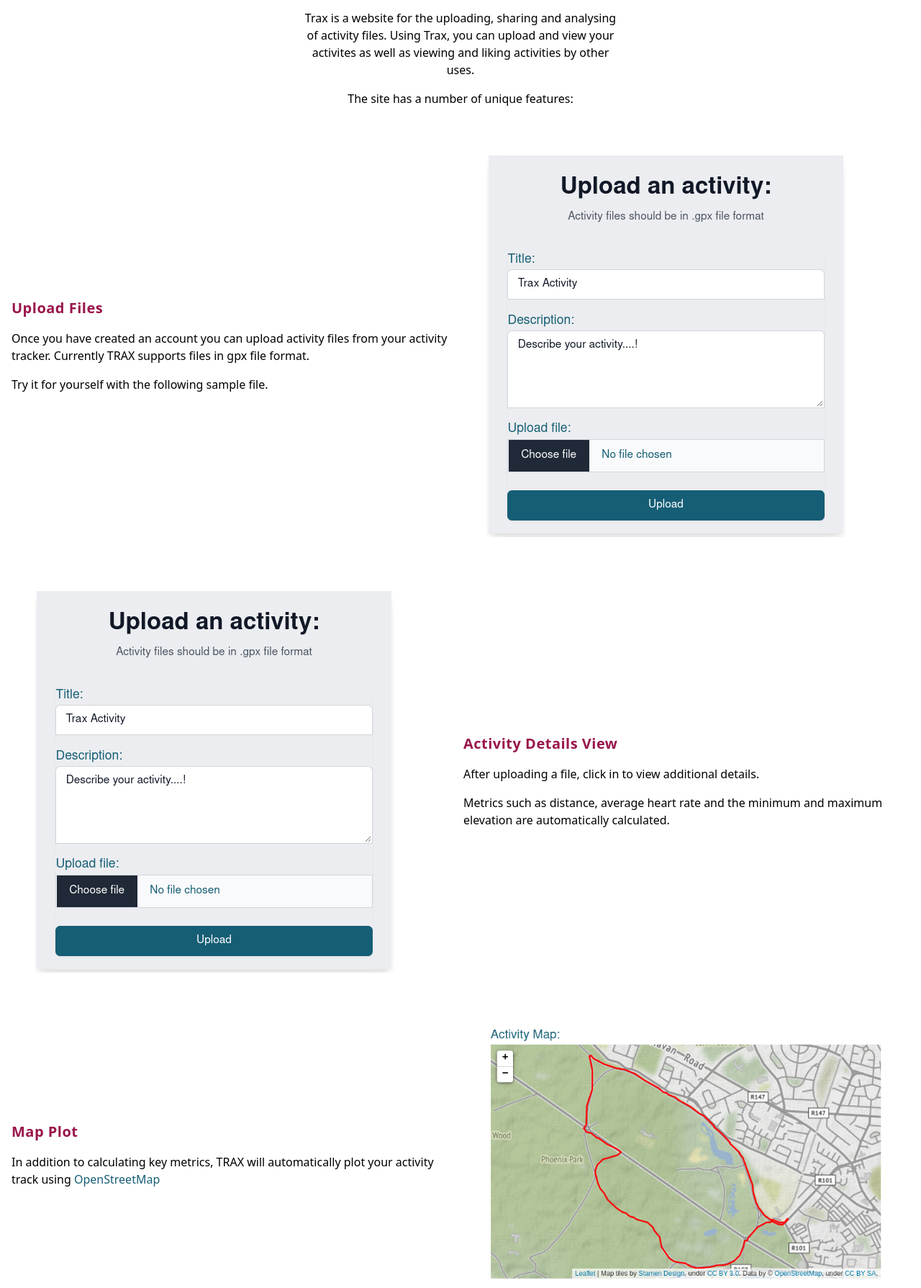
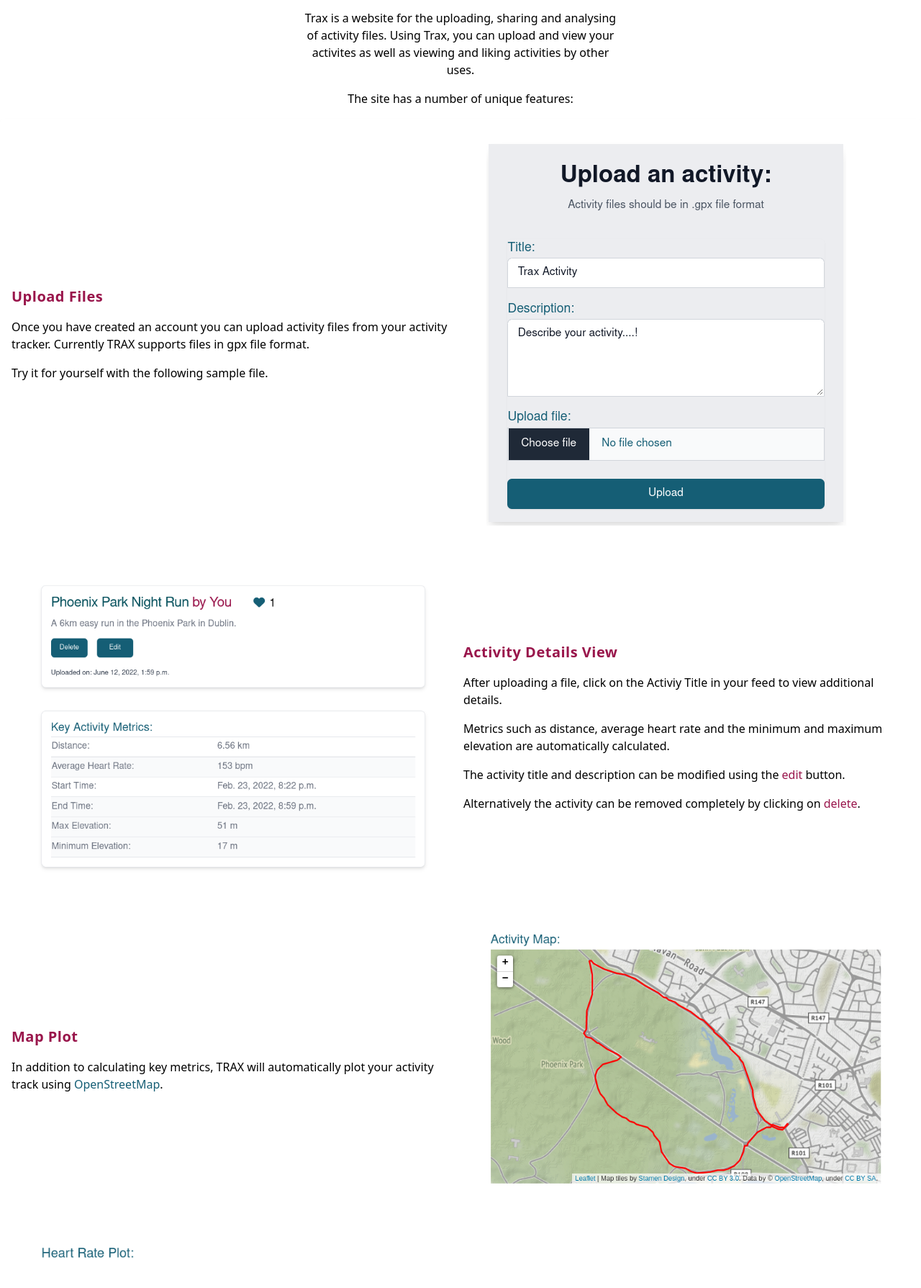
Before and after one commit to eoinlarkin/trax, a Django app: page /about in a window 1280 px wide. Shown: the part 131-1920 px from the top of the page at 72% size. Run offline with Django 4.2, Linux system fonts and the light colour scheme; some libraries are stand-ins or nearby versions.

Commit message:
style: update format of about.html, activity.html

```diff
--- a/static/css/output.css
+++ b/static/css/output.css
@@ -1763,6 +1763,11 @@
   padding-right: 1.5rem;
 }
 
+.py-4 {
+  padding-top: 1rem;
+  padding-bottom: 1rem;
+}
+
 .pr-4 {
   padding-right: 1rem;
 }
@@ -1773,6 +1778,14 @@
 
 .pt-2 {
   padding-top: 0.5rem;
+}
+
+.pb-4 {
+  padding-bottom: 1rem;
+}
+
+.pt-0 {
+  padding-top: 0px;
 }
 
 .text-left {
--- a/templates/about.html
+++ b/templates/about.html
@@ -12,7 +12,7 @@
     </p>
   </div>
 
-  <div class="grid items-center text-center md:text-left grid-cols-1 md:grid-cols-2 gap-2 rounded-md shadow-md p-4">
+  <div class="grid items-center text-center md:text-left grid-cols-1 md:grid-cols-2 gap-2 rounded-md shadow-md pt-0 px-4 pb-4">
 
     <!--  Upload Dialog Text -->
     <div class="flex flex-col space-y-4 order-1 md:order-1">
@@ -30,20 +30,25 @@
     <!--  Activity Details Text -->
     <div class="flex flex-col space-y-4 md:order-4 order-3">
       <p class="text-xl font-bold tracking-wide text-pink-800">Activity Details View</p>
-      <p>After uploading a file, click in to view additional details.</p>
-      <p>Metrics such as distance, average heart rate and the minimum and maximum elevation are automatically calculated.</p>
+      <p>After uploading a file, click on the Activiy Title in your feed to view additional details.</p>
+      <p>Metrics such as distance, average heart rate and the minimum and maximum elevation are automatically
+        calculated.</p>
+      <p>The activity title and description can be modified using the <span class="text-pink-800">edit</span> button.</p>
+      <p>Alternatively the activity can be removed completely by clicking on <span class="text-pink-800">delete</span>.</p>
     </div>
 
     <!--  Activity Details Image -->
     <div class="p-8 order-3 md:order-3">
-      <img src="{% static 'media/img/trax-file-upload.png' %}">
+      <img src="{% static 'media/img/trax-activity-overview.png' %}">
     </div>
 
 
     <!--  Map Text -->
     <div class="flex justify-start flex-col order-5 space-y-4">
       <p class="text-xl font-bold tracking-wide text-pink-800 ">Map Plot</p>
-      <p>In addition to calculating key metrics, TRAX will automatically plot your activity track using <a href="https://www.openstreetmap.org/#map=7/53.465/-8.240" class='hover:text-pink-800 text-cyan-800' target="_blank">OpenStreetMap</a></p>
+      <p>In addition to calculating key metrics, TRAX will automatically plot your activity track using <a
+          href="https://www.openstreetmap.org/#map=7/53.465/-8.240" class='hover:text-pink-800 text-cyan-800'
+          target="_blank">OpenStreetMap</a>.</p>
     </div>
 
     <!--  Map Image -->
@@ -54,7 +59,8 @@
     <!--  Heart Rate Text -->
     <div class="flex flex-col space-y-4 order-7  md:order-8">
       <p class="text-xl font-bold tracking-wide text-pink-800">Heart Rate Analysis</p>
-      <p>If the activity file contains heart rate data, the heart rate plot will provide a visualisation of the heart rate during the activity</p>
+      <p>If the activity file contains heart rate data, the heart rate plot will provide a visualisation of the heart
+        rate during the activity</p>
       <p>This is great for activities such as intervals - try it with the following gpx file !</p>
 
     </div>
@@ -67,8 +73,9 @@
     <!--  Elevation Text -->
     <div class="flex flex-col space-y-4 order-9">
       <p class="text-xl font-bold tracking-wide text-pink-800">Elevation Analysis</p>
-      <p>Finally the elevation plot will provide a visualisation of the elevation over the duration of the activity.Text 1</p>
-      <p>This provides additional insight for activities with significant changes in elevation - try it with this file</p>
+      <p>Finally the elevation plot will provide a visualisation of the elevation over the duration of the activity.</p>
+      <p>This provides additional insight for activities with significant changes in elevation - try it with this file.
+      </p>
 
     </div>
 
--- a/templates/activity.html
+++ b/templates/activity.html
@@ -40,7 +40,7 @@
 
         <!--  Activity Description -->
         <div>
-           <p class="mt-4 mb-4 font-normal text-gray-500">{{ activity.description }}</p>
+           <p class="mt-2 mb-2 font-normal text-gray-500">{{ activity.description }}</p>
         </div>
 
 
--- a/templates/home.html
+++ b/templates/home.html
@@ -51,7 +51,7 @@
                     <span class="inline font-bold text-pink-800">{{ activity.user }}</span>
                     <span class="inline italic">completed an activity on {{ activity.end_time }}</span></p>
                 {% endif %}
-                <p class="mt-4 mb-4 font-normal text-gray-500">{{ activity.description }}</p>
+                <p class="mt-2 mb-2 font-normal text-gray-500">{{ activity.description }}</p>
 
                 <!--  Description and Like Button -->
                 <p class="mt-4 font-normal text-xs text-gray-700">
```
Also changed, not shown: static/media/img/trax-activity-overview.png (added), 2 other files.
